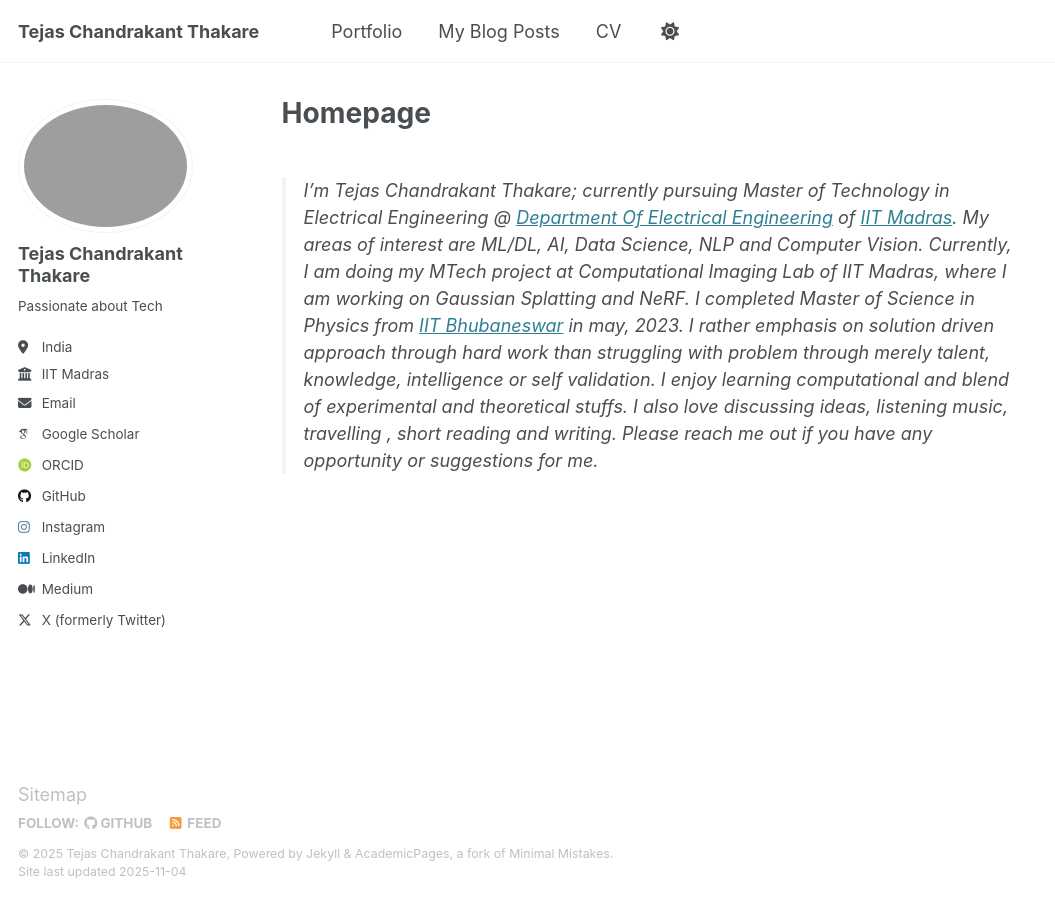
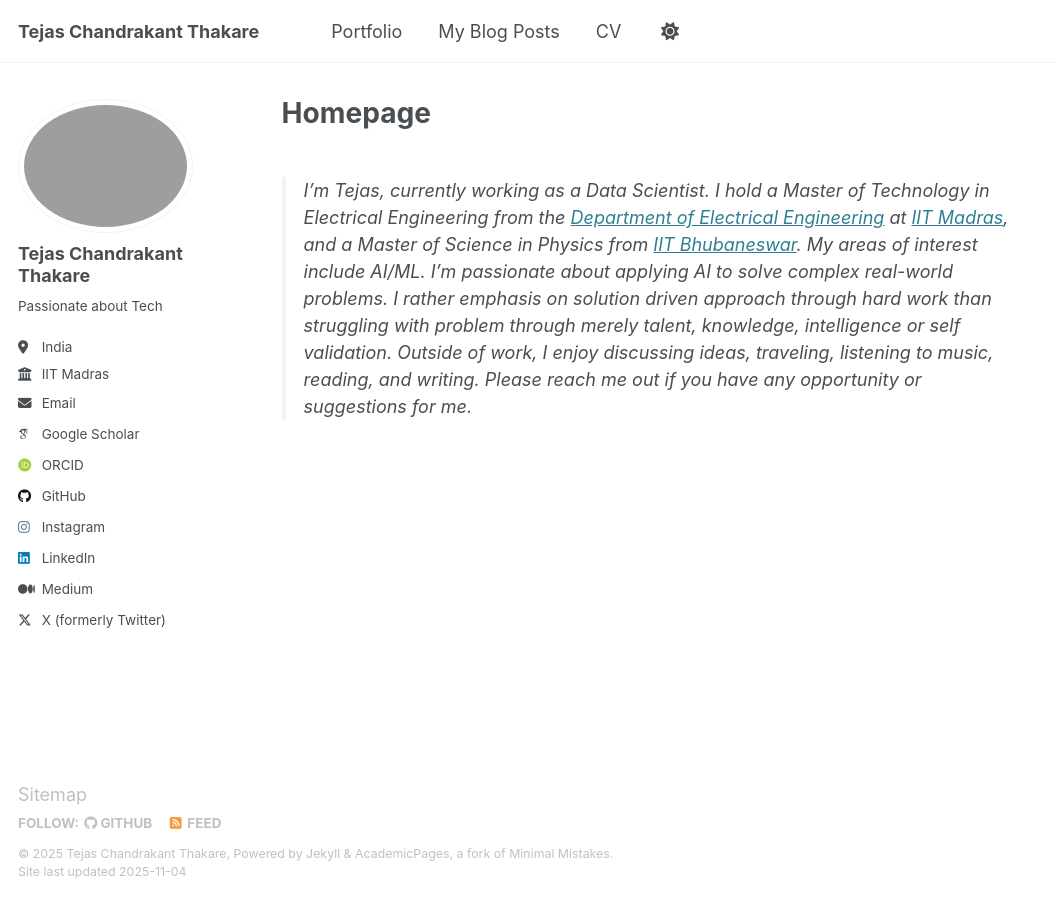
Before and after one commit to TejasCThakare/tejascthakare.github.io, a Jekyll site: the page built from _pages/about.md, in a window 1280 px wide. Shown: the whole page, without its empty margins (0-1055 px from the left). Built offline with Jekyll 4.4.1, drawn with Linux system fonts in a browser that asks for light colours; some web fonts are replaced.

Commit message:
Revise about page content and focus
Updated personal introduction and areas of interest.

```diff
--- a/_pages/about.md
+++ b/_pages/about.md
@@ -7,4 +7,4 @@ redirect_from:
   - /about.html
 ---
 
-> I'm Tejas Chandrakant Thakare; currently pursuing Master of Technology in Electrical Engineering @ [Department Of Electrical Engineering](https://www.ee.iitm.ac.in/) of [IIT Madras](https://www.iitm.ac.in/). My areas of interest are ML/DL, AI, Data Science, NLP and Computer Vision. Currently, I am doing my MTech project at Computational Imaging Lab of IIT Madras, where I am working on Gaussian Splatting and NeRF. I completed Master of Science in Physics from [IIT Bhubaneswar](https://www.iitbbs.ac.in/) in may, 2023. I rather emphasis on solution driven approach through hard work than struggling with problem through merely talent, knowledge, intelligence or self validation. I enjoy learning computational and blend of experimental and theoretical stuffs. I also love discussing ideas, listening music, travelling , short reading and writing.  Please reach me out if you have any opportunity or suggestions for me.
+> I'm Tejas, currently working as a Data Scientist. I hold a Master of Technology in Electrical Engineering from the [Department of Electrical Engineering](https://www.ee.iitm.ac.in/) at [IIT Madras](https://www.iitm.ac.in/), and a Master of Science in Physics from [IIT Bhubaneswar](https://www.iitbbs.ac.in/).  My areas of interest include AI/ML. I’m passionate about applying AI to solve complex real-world problems. I rather emphasis on solution driven approach through hard work than struggling with problem through merely talent, knowledge, intelligence or self validation. Outside of work, I enjoy discussing ideas, traveling, listening to music, reading, and writing. Please reach me out if you have any opportunity or suggestions for me.
```
